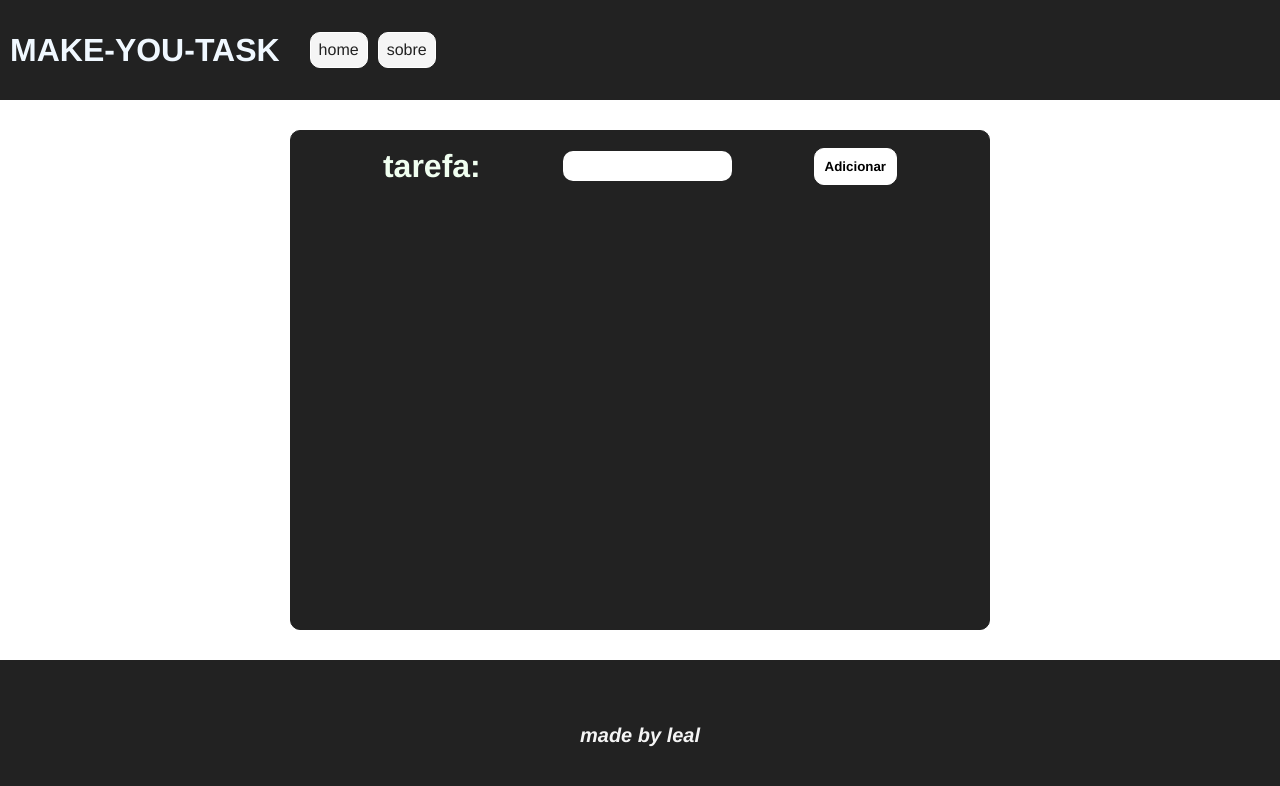
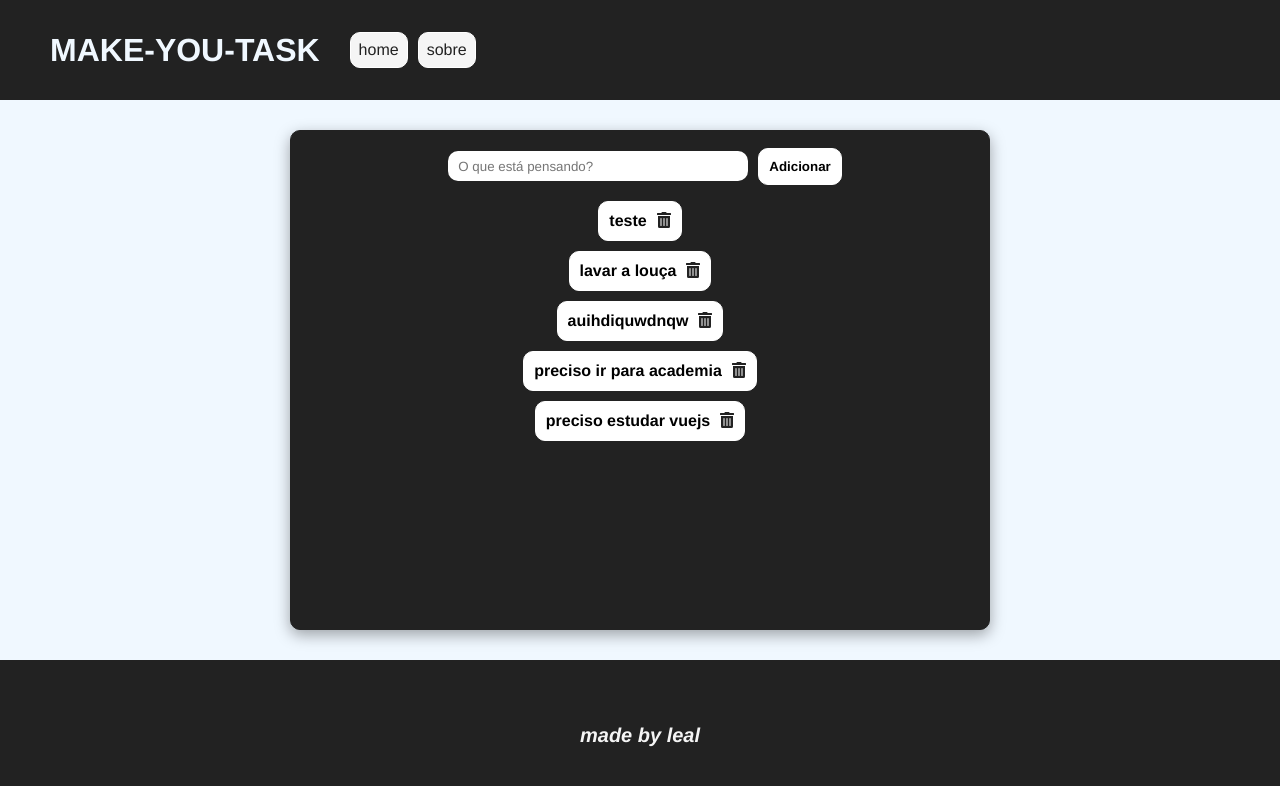
Before and after one commit to lealalves/tarefas-vuejs, a Vue app: page / in a window 1280 px wide. Shown: the top 786 px of the page. Built offline with nearby package versions, Linux system fonts and the light colour scheme; data requests are answered from the project's data file.

Commit message:
feita função de exclusão das tasks
também foi feita a estilização em geral do input/tasks

```diff
--- a/db/db.json
+++ b/db/db.json
@@ -1,10 +1,5 @@
 {
   "tarefas": [
-    {
-      "descricao": "PRECISO ESTUDAR",
-      "status": false,
-      "id": 1
-    },
     {
       "descricao": "teste",
       "status": false,
@@ -16,34 +11,19 @@
       "id": 3
     },
     {
-      "descricao": "hahahaha",
-      "status": false,
-      "id": 4
-    },
-    {
-      "descricao": "adada",
-      "status": false,
-      "id": 5
-    },
-    {
       "descricao": "auihdiquwdnqw",
       "status": false,
       "id": 6
     },
     {
-      "descricao": "adada",
-      "status": false,
-      "id": 7
-    },
-    {
-      "descricao": "uuuuuuuuuuuuuuuu",
-      "status": false,
-      "id": 8
-    },
-    {
       "descricao": "preciso ir para academia",
       "status": false,
       "id": 9
+    },
+    {
+      "descricao": "preciso estudar vuejs",
+      "status": false,
+      "id": 16
     }
   ]
 }
--- a/package.json
+++ b/package.json
@@ -8,6 +8,9 @@
     "backend": "json-server --watch db/db.json"
   },
   "dependencies": {
+    "@fortawesome/fontawesome-svg-core": "^1.2.36",
+    "@fortawesome/free-solid-svg-icons": "^5.15.4",
+    "@fortawesome/vue-fontawesome": "^3.0.0-5",
     "core-js": "^3.6.5",
     "json-server": "^0.17.0",
     "vue": "^3.0.0",
--- a/public/index.html
+++ b/public/index.html
@@ -5,7 +5,7 @@
     <meta http-equiv="X-UA-Compatible" content="IE=edge">
     <meta name="viewport" content="width=device-width,initial-scale=1.0">
     <link rel="icon" href="<%= BASE_URL %>favicon.ico">
-    <title><%= htmlWebpackPlugin.options.title %></title>
+    <title>Make-you-task</title>
   </head>
   <body>
     <noscript>
--- a/src/App.vue
+++ b/src/App.vue
@@ -7,6 +7,7 @@
 <script>
 import Header from './components/Header.vue'
 import Footer from './components/Footer.vue'
+
 
 export default {
   name: 'App',
@@ -31,5 +32,6 @@ export default {
     justify-content: center;
     min-height: 550px;
     padding: 30px;
+    background-color: aliceblue;
   }
 </style>
--- a/src/components/Header.vue
+++ b/src/components/Header.vue
@@ -24,6 +24,9 @@ export default {
         background-color: #222;
         color: aliceblue;
     }
+    #header h1{
+        margin-left: 40px;
+    }
     #header ul{
         display: flex;
         list-style: none;
--- a/src/components/TaskContainer.vue
+++ b/src/components/TaskContainer.vue
@@ -30,5 +30,6 @@ export default {
         border-radius: 10px;
         color: honeydew;
         padding: 10px;
+        box-shadow: rgba(0, 0, 0, 0.35) 0px 5px 15px;
     }
 </style>
--- a/src/components/TaskInput.vue
+++ b/src/components/TaskInput.vue
@@ -1,7 +1,6 @@
 <template>
     <form id="form-input" @submit="addTask($event)">
-        <h1>tarefa:</h1>
-        <input type="text" name="task" id="task-input" v-model="task">
+        <input type="text" name="task" id="task-input" v-model="task" placeholder="O que está pensando?">
         <input type="submit" id="task-btn" value="Adicionar">
     </form>
 </template>
@@ -18,6 +17,8 @@ export default {
         async addTask(e) {
             e.preventDefault()
 
+            if(this.task != null){
+
                 const data = {
                     descricao: this.task,
                     status: false
@@ -33,6 +34,11 @@ export default {
 
                 const res = await req.json()
 
+                this.task = null
+
+            }else alert('escreva alguma coisa bobao')
+
+
         }
     }
 }
@@ -44,16 +50,17 @@ export default {
         width: 100%;
         height: 50px;
         align-items: center;
-        justify-content: space-evenly;
+        justify-content: center;
     }
     #task-input{
         height: 30px;
         padding: 10px;
         border: none;
-        caret-color: indianred;
-        color: whitesmoke;
+        color: rgb(0, 0, 0);
         background-color: white;
         border-radius: 10px;
+        margin-left: 10px;
+        width: 300px;
     }
     #task-btn{
         width: auto;
@@ -64,6 +71,8 @@ export default {
         font-weight: bold;
         border-radius: 10px;
         transition: .5s;
+        margin-left: 10px;
+        cursor: pointer;
     }
     #task-btn:hover{
         background-color: transparent;
--- a/src/components/TasksShow.vue
+++ b/src/components/TasksShow.vue
@@ -1,12 +1,22 @@
 <template>
     <div id="tasks-show" v-for="task in tasks" :key="task.id">
         <p>{{task.descricao}}</p>
+        <font-awesome-icon id="remove-btn" icon="trash-alt"  style="color: #222;" @click="removeTask(task.id)"/>
     </div>
 </template>
 
 <script>
+import { library } from '@fortawesome/fontawesome-svg-core'
+import { faTrashAlt } from '@fortawesome/free-solid-svg-icons'
+import { FontAwesomeIcon } from '@fortawesome/vue-fontawesome'
+
+library.add(faTrashAlt)
+
 export default {
     name: 'TaskShow',
+    components: {
+        FontAwesomeIcon
+    },
     data(){
         return {
             tasks: null
@@ -19,26 +29,40 @@ export default {
             const data = await req.json()
 
             this.tasks = data
+        },
+        async removeTask(id) {
+
+            const req = await fetch(`http://localhost:3000/tarefas/${id}`, {
+                method: "DELETE"
+            })
+
         }
     },
     mounted() {
-        // setInterval(() => {
-        //     this.getTasks()
-        // }, 500);
+        setInterval(() => {
+            this.getTasks()
+        }, 500);
     }
 }
 </script>
 
 <style scoped>
     #tasks-show{
+        display: flex;
         margin-top: 10px;
         padding: 10px;
         border: 1px solid rgb(255, 255, 255);
-        background-color: #333;
+        background-color: rgb(255, 255, 255);
         border-radius: 10px;
     }
     #tasks-show p{
         max-width: 500px;
+        color: black;
+        font-weight: bold;
         word-wrap: break-word;
     }
+    #remove-btn{
+        margin-left: 10px;
+        cursor: pointer;
+    }
 </style>
```
Also changed, not shown: 2 other files (tests, documents, lock files or other folders). Lines whose indentation alone changed are shown as unchanged.
